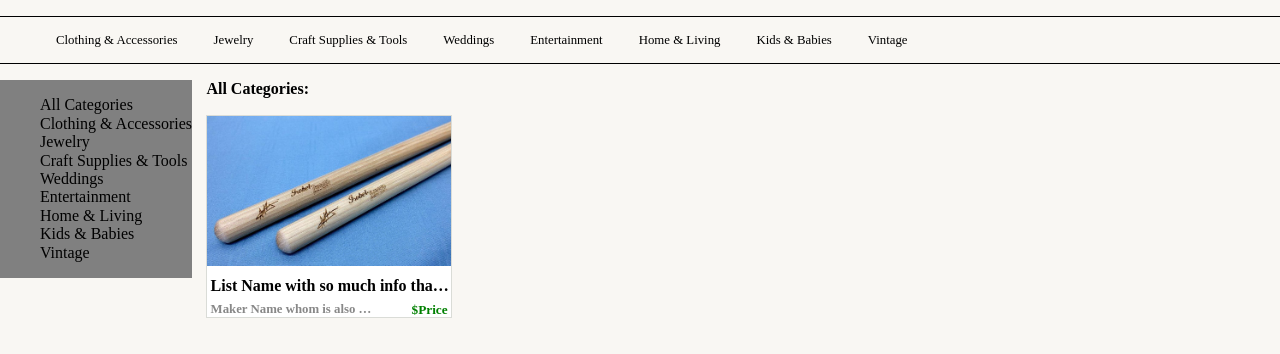
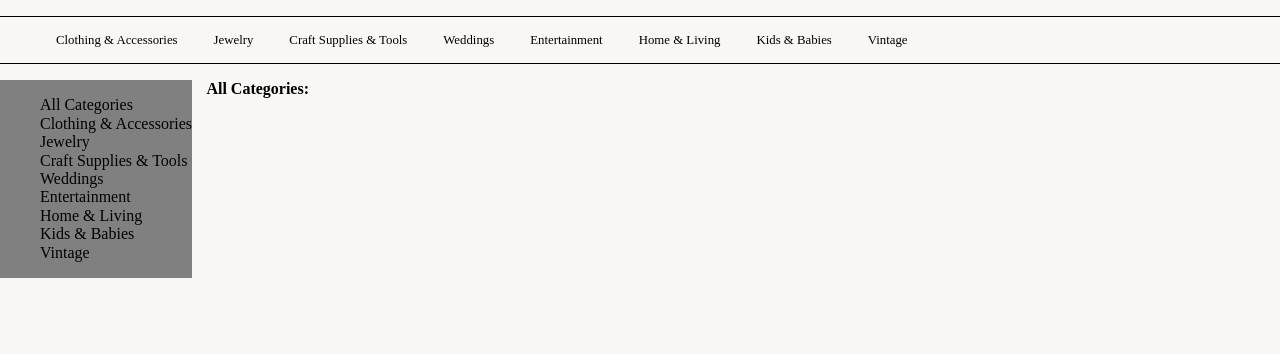
Before and after one commit to joebumbulis/Etsy-Page-Recreation-with-json, a plain HTML site: page index.html in a window 1280 px wide. Shown: the part 86-440 px from the top of the page. Drawn offline with nearby package versions, Linux system fonts and the light colour scheme.

Commit message:
deleted html card

```diff
--- a/index.html
+++ b/index.html
@@ -37,7 +37,7 @@
       <section class="search-results">
         <h2 class="search-categories">All Categories:</h2><div class="search-term"></div>
         <ul id='search-page-results'>
-          <li class="product-container"><img class="search-img" src="images/il_570xN.634962874_s08s.jpg" alt=""><h3 class="product-title">List Name with so much info that it spills into the container</h3><h4 class="producer-name">Maker Name whom is also way too long to fit</h4><h5 class="price">Price</h5></li>
+          <!-- <li class="product-container"><img class="search-img" src="images/il_570xN.634962874_s08s.jpg" alt=""><h3 class="product-title">List Name with so much info that it spills into the container</h3><h4 class="producer-name">Maker Name whom is also way too long to fit</h4><h5 class="price">Price</h5></li> -->
         </ul>
 
       </section>
```
